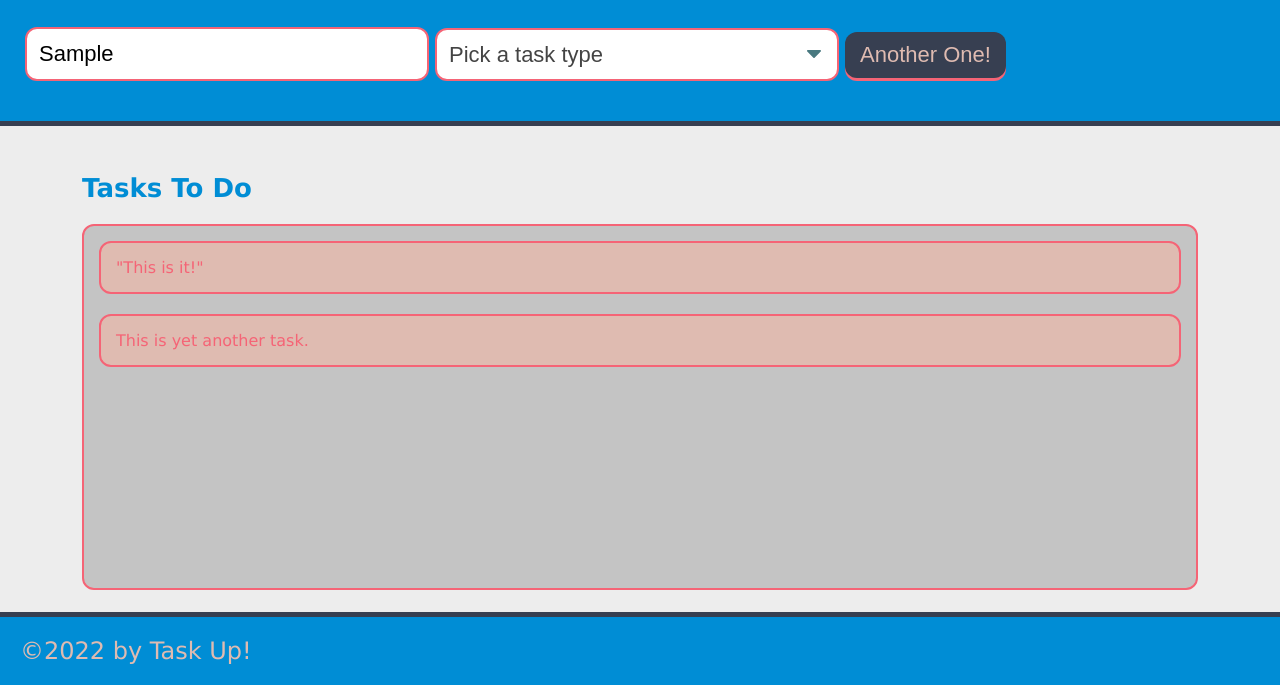
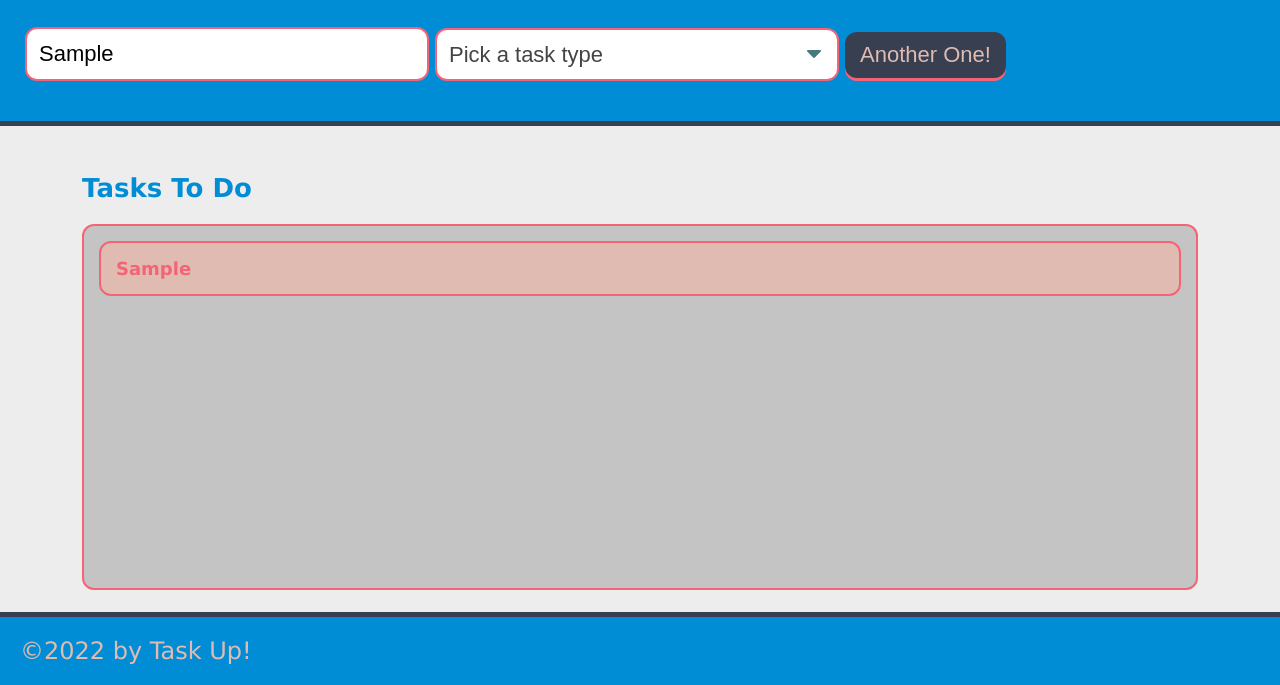
Before and after one commit to Bullbotbam/taskup, a plain HTML site: page index.html in a window 1280 px wide. Both pictures are taken after typing "Sample" into the empty fields and a click on the button "Another One!". Shown: the part 115-800 px from the top of the page. Drawn offline with Linux system fonts and the light colour scheme.

Commit message:
modify input to change DOM

```diff
--- a/assets/js/script.js
+++ b/assets/js/script.js
@@ -2,9 +2,30 @@ const formEl = document.querySelector('#task-form');
 const tasksToDoEl = document.querySelector('#tasks-to-do');
 const createTaskHandler = function (e) {
 	e.preventDefault();
+
+	let taskNameInput = document.querySelector("input[name='task-name']").value;
+	let taskTypeInput = document.querySelector("select[name='task-type']").value;
+
+	// Create a list item
 	let listItemEl = document.createElement('li');
 	listItemEl.className = 'task-item';
-	listItemEl.textContent = 'This is yet another task.';
+
+	// Create a div to hold info and add to list item
+	let taskInfoEl = document.createElement('div');
+	// give it a class name
+	taskInfoEl.className = 'task-info';
+	// add HTML content to div
+	taskInfoEl.innerHTML =
+		"<h3 class='task-name'>" +
+		taskNameInput +
+		"</h3><span class='task-type'>" +
+		taskTypeInput +
+		'</span>';
+	listItemEl.appendChild(taskInfoEl);
+
+	// add entire list item to list
 	tasksToDoEl.appendChild(listItemEl);
+
+	console.dir(listItemEl);
 };
 formEl.addEventListener('submit', createTaskHandler);
--- a/index.html
+++ b/index.html
@@ -33,9 +33,7 @@
 		<main class="page-content">
 			<section class="task-list-wrapper">
 				<h2 class="list-title">Tasks To Do</h2>
-				<ul class="task-list" id="tasks-to-do">
-					<li class="task-item">"This is it!"</li>
-				</ul>
+				<ul class="task-list" id="tasks-to-do"></ul>
 			</section>
 		</main>
 		<footer>&COPY;2022 by Task Up!</footer>
```
